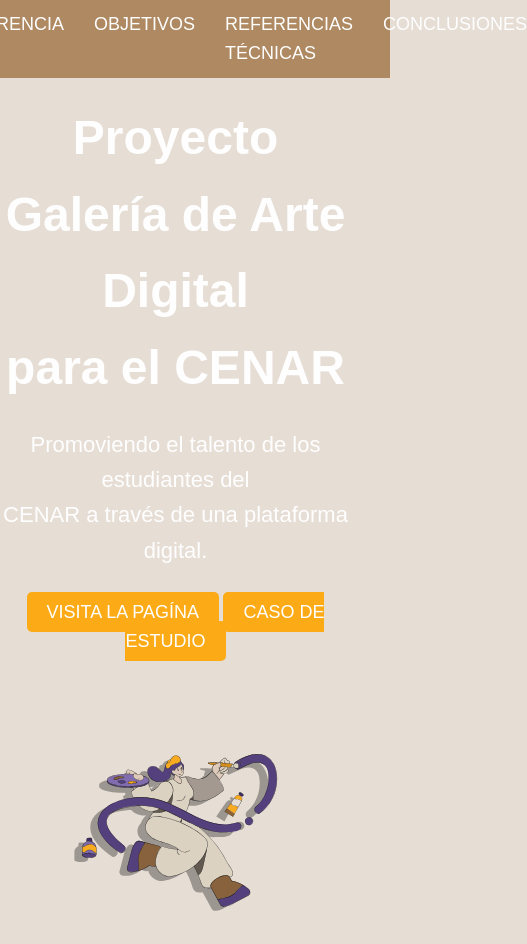
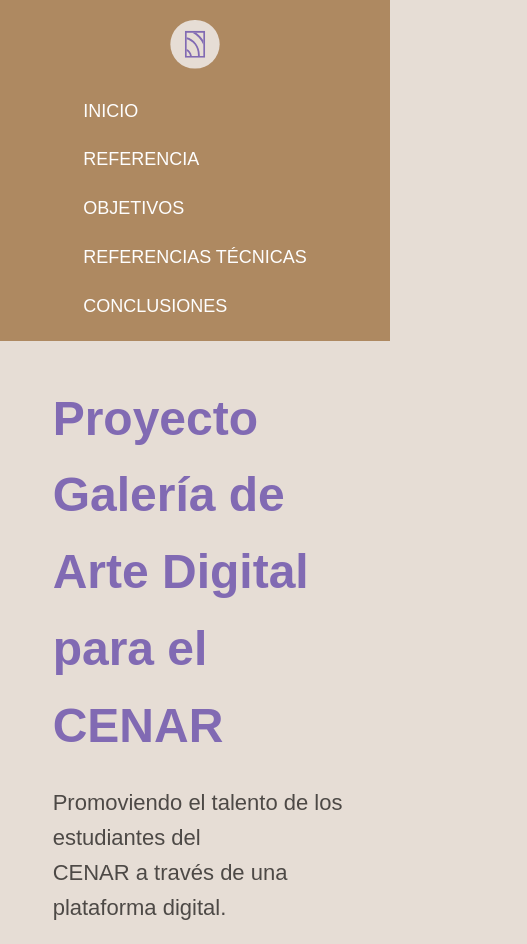
Before and after one commit to ericksen79/proyecto-lienzos_and_trazos, a plain HTML site: page index.html in a window 390 px wide. Shown: the top 944 px of the page, 527 px wide, since content can reach past the window. Drawn offline with Linux system fonts and the light colour scheme.

Commit message:
Edit Styles

```diff
--- a/css/style.css
+++ b/css/style.css
@@ -15,16 +15,29 @@
 header {
     background-color: #AE8961;
     padding: 10px 0;
+    display: flex;
+    justify-content: center;  /* Distribuye el logo y la navegación horizontalmente */
+    align-items: center;  /* Alinea verticalmente logo y menú */
 }
 
+/* Estilos para el logo en la header */
+.logo {
+    width: 50px;  /* Tamaño del logo ajustado a 50px */
+    height: auto;
+    margin-left: 20px;  /* Espacio a la izquierda del logo */
+}
+
+/* Para el menú de navegación */
 nav ul {
     display: flex;
     justify-content: center;
     list-style: none;
+    margin-right: 20px;  /* Espacio a la derecha del menú */
+    padding: 0;
 }
 
 nav ul li {
-    margin: 0 15px;
+    margin: 0 15px;  /* Espacio entre los elementos del menú */
 }
 
 nav ul li a {
@@ -35,32 +48,60 @@
 }
 
 nav ul li a:hover {
-    color: #816AB3;
+    color: #E6DDD5;
 }
+
+/* Para hacer que el header sea responsive */
+@media (max-width: 768px) {
+    header {
+        flex-direction: column;  /* Cambia la dirección a columna en pantallas pequeñas */
+    }
+
+    .logo {
+        margin: 10px 0;  /* Añade margen vertical en móviles */
+    }
+
+    nav ul {
+        flex-direction: column;
+        margin: 0;
+    }
+
+    nav ul li {
+        margin: 10px 0;
+    }
+}
+
+
 
 /* Hero Section */
 #hero {
-    background: url('img/img-6.svg') no-repeat center center/cover;
+    background: url('https://images.spr.so/cdn-cgi/imagedelivery/j42No7y-dcokJuNgXeA0ig/ff45a241-4541-4be7-8c56-5088e5a69404/Banner_WEB/w=1920,quality=90,fit=scale-down') no-repeat center center/cover;
     height: 600px;
     display: flex;
-    justify-content: center;
-    align-items: center;
-    color: #fefefe;
-    text-align: center;
+    justify-content: left;
+    align-items: left;
+    text-align: left;
+}
+
+.hero-content {
+    margin-left: 15%;
 }
 
 .hero-content h1 {
     font-size: 48px;
     margin-bottom: 20px;
+    color: #816AB3;
 }
 
 .hero-content p {
     font-size: 22px;
     margin-bottom: 30px;
+    color: #4D4946;
 }
 
 .cta-btn {
     background-color: #FCAB16;
+    margin-right: 24px;
     color: #fefefe;
     padding: 10px 20px;
     text-decoration: none;
@@ -139,7 +180,7 @@
 }
 
 ul {
-    list-style: none;
+    list-style: circle;
     padding: 0;
 }
 
@@ -148,6 +189,7 @@
     margin-bottom: 10px;
     color: #4D4946;
 }
+
 
 /* Footer */
 
--- a/index.html
+++ b/index.html
@@ -11,6 +11,9 @@
 
     <!-- Header con navegación -->
     <header>
+        <a href="https://www.lienzosytrazos.art/home" target="_blank">
+            <img src="img/logo.svg" alt="Logo L&T"  class="logo">
+        </a>
         <nav>
             <ul>
                 <li><a href="#hero">Inicio</a></li>
@@ -36,7 +39,9 @@
     <section id="referencia">
         <div class="container">
             <div class="content left">
-                <img src="img/img-1.svg" alt="Imagen Referencia">
+                <a href="https://www.lienzosytrazos.art/galer%C3%ADa" target="_blank">
+                    <img src="img/img-1.svg" alt="Imagen Referencia">
+                </a>
             </div>
             <div class="content right">
                 <h2>Referencia Principal del Proyecto</h2>
@@ -49,7 +54,9 @@
     <section id="objetivos">
         <div class="container">
             <div class="content right">
-                <img src="img/img-2.svg" alt="Imagen Objetivos">
+                <a href="https://www.lienzosytrazos.art/biblioteca" target="_blank">
+                    <img src="img/img-2.svg" alt="Imagen Objetivos">
+                </a>
             </div>
             <div class="content left">
                 <h2>Objetivos Alcanzados</h2>
@@ -67,7 +74,9 @@
     <section id="tecnicas">
         <div class="container">
             <div class="content left">
-                <img src="img/img-3.svg" alt="Imagen Técnicas">
+                <a href="https://www.lienzosytrazos.art/sobre-nosotros" target="_blank">
+                    <img src="img/img-3.svg" alt="Imagen Técnicas">
+                </a>
             </div>
             <div class="content right">
                 <h2>Referencias Técnicas del Proyecto</h2>
@@ -80,7 +89,9 @@
     <section id="conclusiones">
         <div class="container">
             <div class="content right">
-                <img src="img/img-4.svg" alt="Imagen Conclusiones">
+                <a href="https://www.lienzosytrazos.art/" target="_blank">
+                    <img src="img/img-4.svg" alt="Imagen Conclusiones">
+                </a>
             </div>
             <div class="content left">
                 <h2>Conclusiones</h2>
@@ -98,7 +109,9 @@
     <section id="conclusiones">
         <div class="container">
             <div class="content center">
-                <img src="img/img-5.svg" alt="Imagen Conclusiones">
+                <a href="https://www.lienzosytrazos.art/" target="_blank">
+                    <img src="img/img-5.svg" alt="Imagen Conclusiones">
+                </a>
             </div>
     </section>
 
```
Also changed, not shown: img/logo.svg (added).
